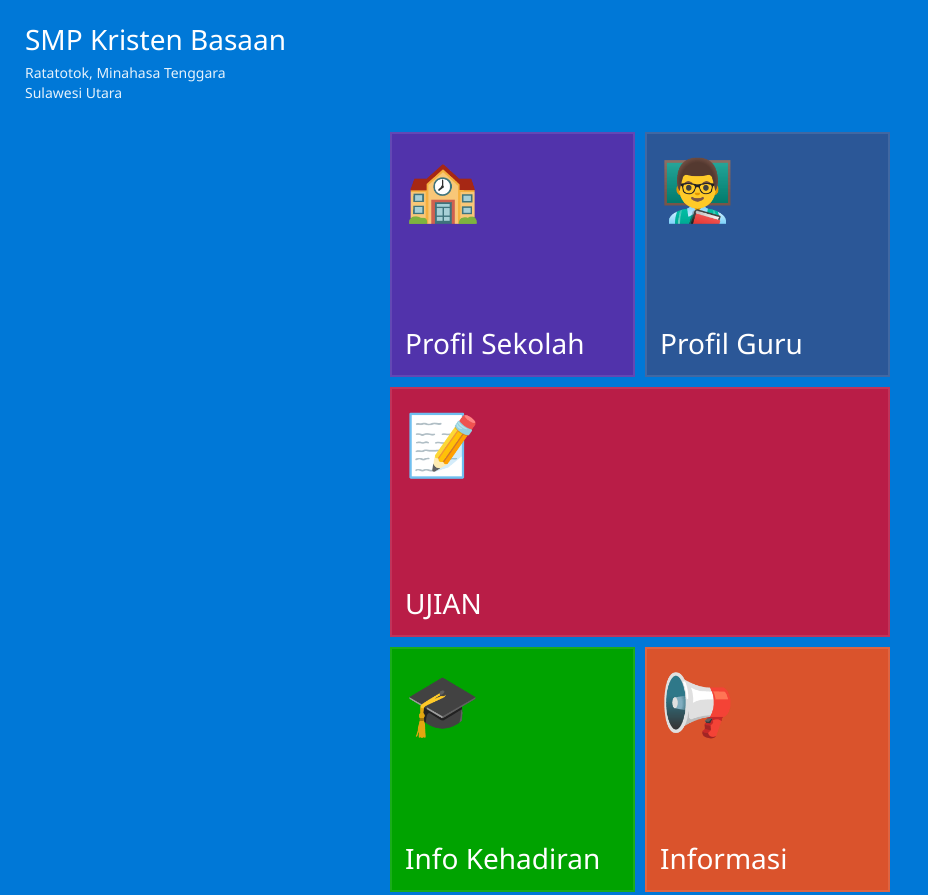
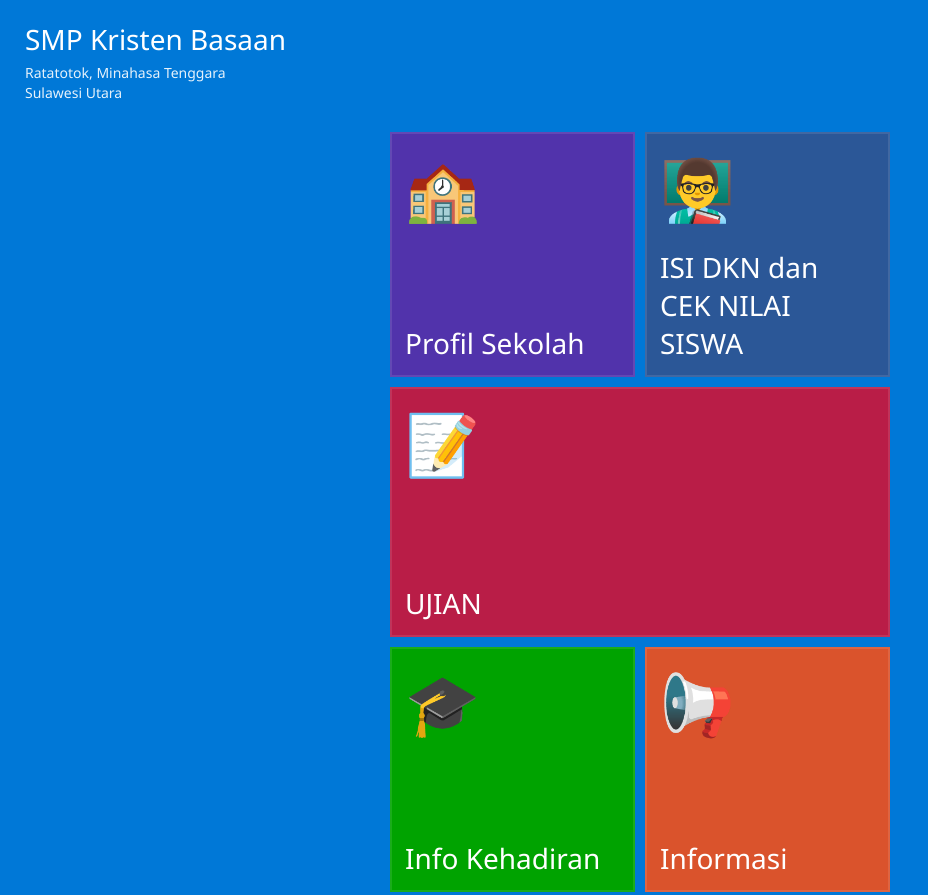
Before and after one commit to NardoTuns/SMPKRISTENBASAAN2026, a plain HTML site: page index.html in a window 1280 px wide. Shown: the top 895 px of the page, without its empty margins (0-928 px from the left). Drawn offline with Linux system fonts and the light colour scheme.

Commit message:
Update index.html

```diff
--- a/index.html
+++ b/index.html
@@ -114,9 +114,9 @@
             <div class="tile-label">Profil Sekolah</div>
         </a>
 
-        <a href="#" class="tile bg-dark-blue">
+        <a href="DKN.html" class="tile bg-dark-blue">
             <div class="tile-icon">👨‍🏫</div>
-            <div class="tile-label">Profil Guru</div>
+            <div class="tile-label">ISI DKN dan CEK NILAI SISWA</div>
         </a>
 
         <a href="UJIANFIX1.html" class="tile tile-wide bg-red">
```
